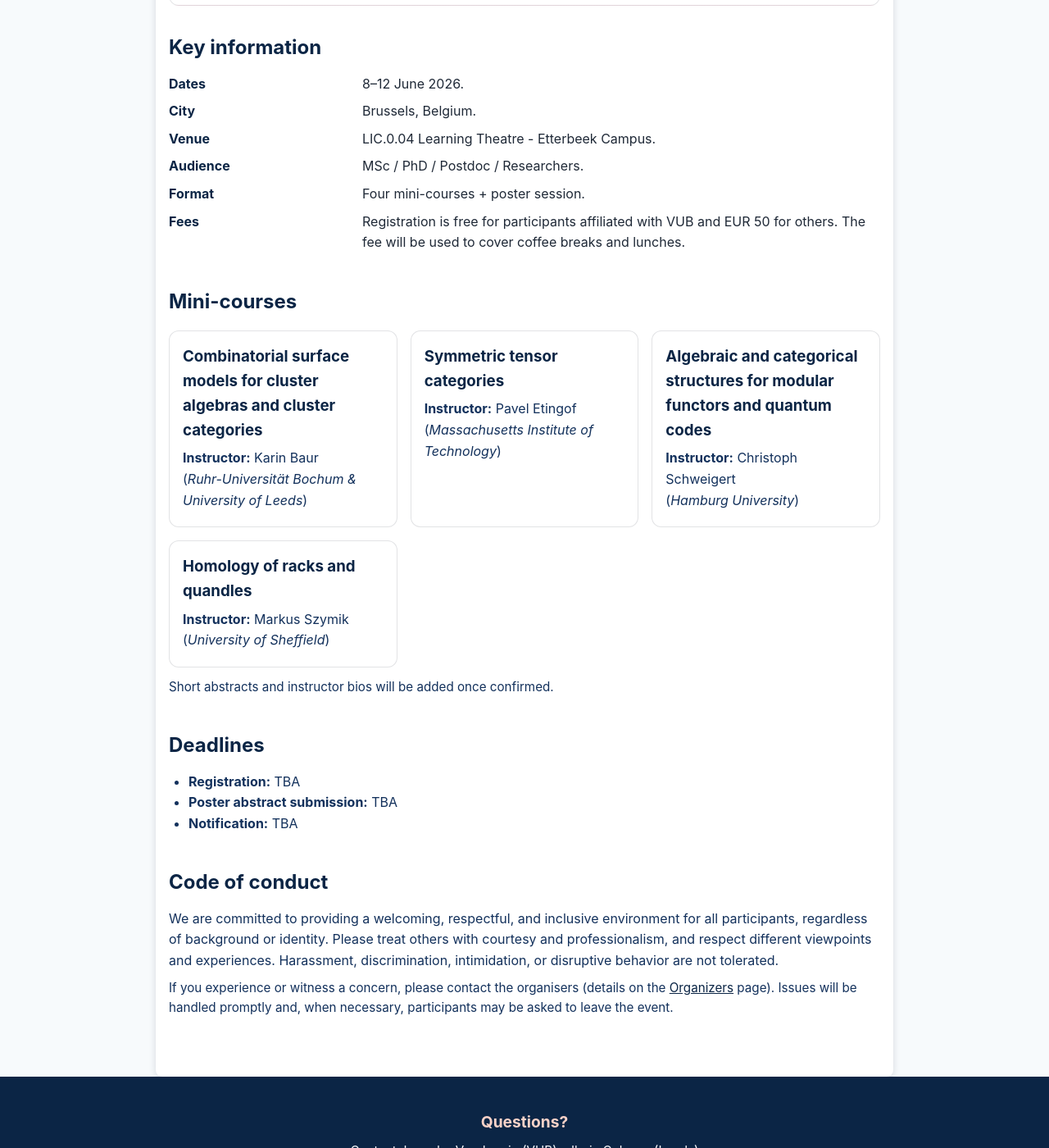
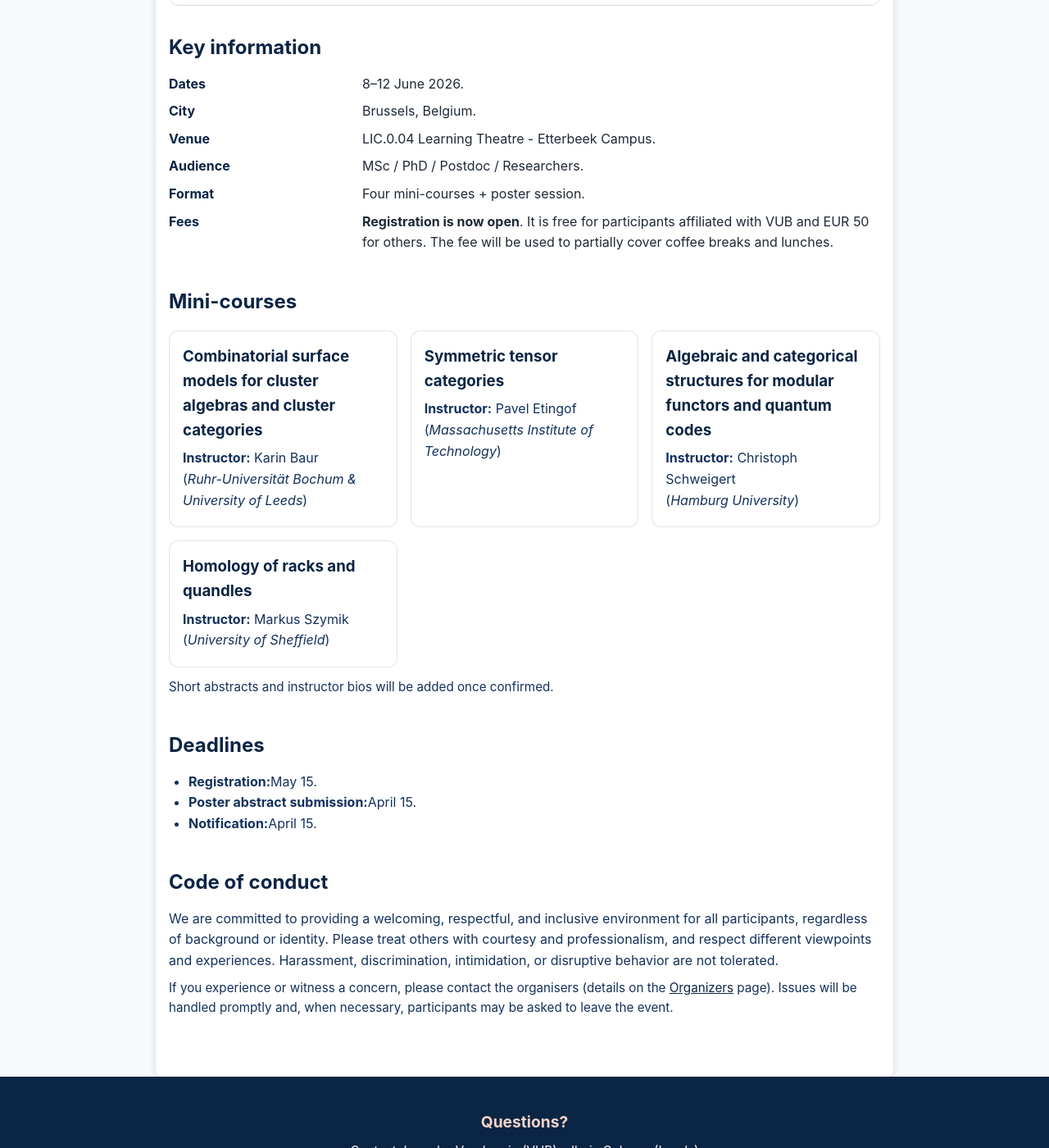
Before and after one commit to VubLeedsTopYB/VubLeedsTopYB.github.io, a Jekyll site: the page built from summer-school/index.md, in a window 1280 px wide and 1400 px high, scrolled down 509 px. Shown: the whole window at 82% size. Built offline with Jekyll 4.4.1, drawn with Linux system fonts in a browser that asks for light colours.

Commit message:
Deadlines and small changes

```diff
--- a/summer-school/index.md
+++ b/summer-school/index.md
@@ -28,7 +28,7 @@ title: VUB–Leeds Algebra School (2026) — Overview
     <div class="k">Venue</div><div>LIC.0.04 Learning Theatre - Etterbeek Campus.</div>
     <div class="k">Audience</div><div>MSc / PhD / Postdoc / Researchers. </div>
     <div class="k">Format</div><div>Four mini-courses + poster session.</div>
-    <div class="k">Fees</div><div>Registration is free for participants affiliated with VUB and EUR 50 for others. The fee will be used to cover coffee breaks and lunches.</div>
+    <div class="k">Fees</div><div><strong>Registration is now open</strong>. It is free for participants affiliated with VUB and EUR 50 for others. The fee will be used to partially cover coffee breaks and lunches.</div>
   </div>
 </section>
 
@@ -62,9 +62,9 @@ quantum codes</h3>
 <section>
   <h2>Deadlines</h2>
   <ul>
-    <li><strong>Registration:</strong> TBA</li>
-    <li><strong>Poster abstract submission:</strong> TBA</li>
-    <li><strong>Notification:</strong> TBA</li>
+    <li><strong>Registration:</strong>May 15.</li>
+    <li><strong>Poster abstract submission:</strong>April 15.</li>
+    <li><strong>Notification:</strong>April 15.</li>
   </ul>
 </section>
 
```
Also changed, not shown: summer-school/registration.md (+1 -5 lines).
